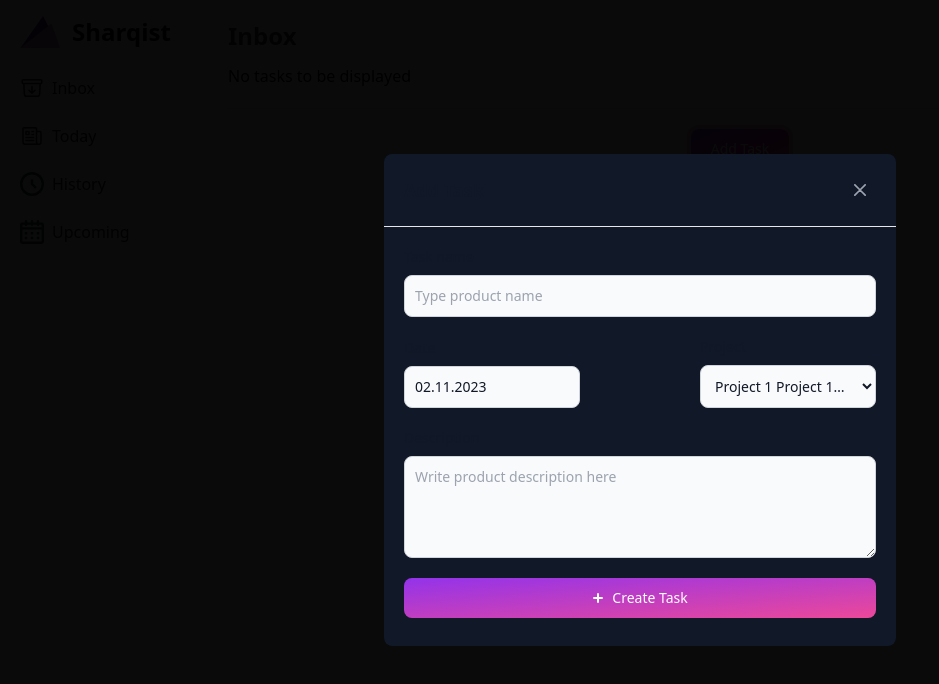
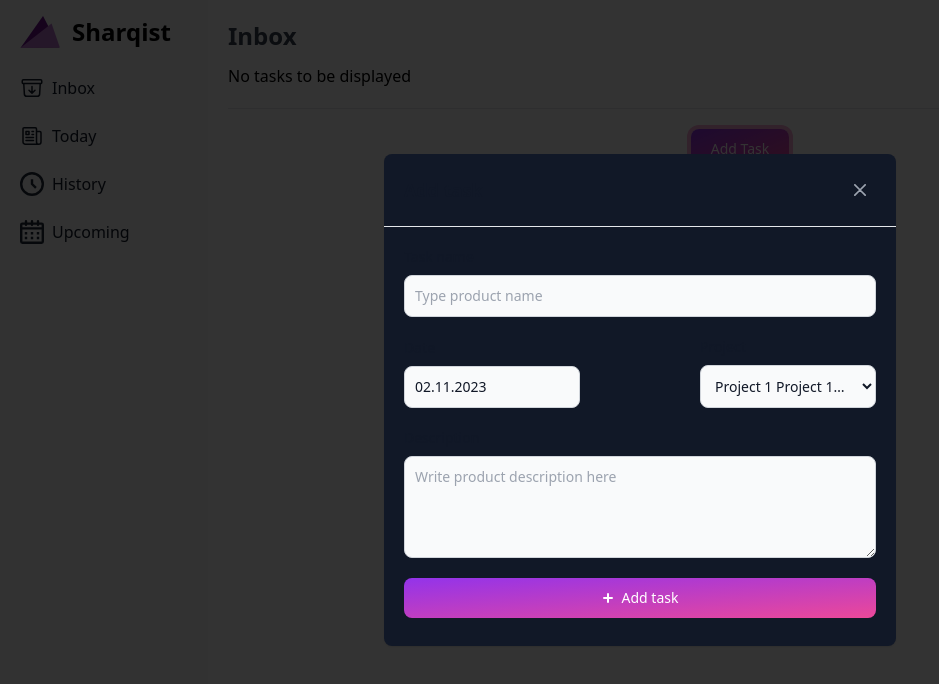
Before and after one commit to Sharqiewicz/Sharqist, a React (Vite) app: page / in a window 1280 px wide. Both pictures are taken after a click on the button "Add Task". Shown: the top 684 px of the page, without its empty margins (0-939 px from the left). Built offline with nearby package versions, Linux system fonts and the light colour scheme.

Commit message:
implement texts parameter for TaskModal

```diff
--- a/src/components/Form/TaskForm.tsx
+++ b/src/components/Form/TaskForm.tsx
@@ -27,6 +27,7 @@ type TaskFormProps = {
   handleSubmit: FormEventHandler<HTMLFormElement>
   setDate: (date: Date) => void
   date: Date
+  buttonText: string
 }
 
 export const TaskForm: React.FC<TaskFormProps> = ({
@@ -35,6 +36,7 @@ export const TaskForm: React.FC<TaskFormProps> = ({
   handleSubmit,
   date,
   setDate,
+  buttonText,
 }) => (
   <form className='p-4 md:p-5' onSubmit={handleSubmit}>
     <TextInput handleChange={handleChange} initialValue={initialValues.name} />
@@ -46,6 +48,6 @@ export const TaskForm: React.FC<TaskFormProps> = ({
       handleChange={handleChange}
       initialValue={initialValues.description}
     />
-    <ButtonPrimary {...{ text: 'Create Task', svg: <ButtonSVG /> }} />
+    <ButtonPrimary {...{ text: buttonText, svg: <ButtonSVG /> }} />
   </form>
 )
--- a/src/modals/AddTaskModal/AddTaskModal.tsx
+++ b/src/modals/AddTaskModal/AddTaskModal.tsx
@@ -33,6 +33,10 @@ export const AddTaskModal: React.FC<{
       handleTaskFormChange={handleTaskFormChange}
       taskFormData={taskFormData}
       taskDate={taskDate}
+      texts={{
+        title: 'Add task',
+        button: 'Add task',
+      }}
     />,
     document.getElementById('root') || document.body,
   )
--- a/src/modals/EditTaskModal/EditTaskModal.tsx
+++ b/src/modals/EditTaskModal/EditTaskModal.tsx
@@ -33,6 +33,10 @@ export const EditTaskModal: React.FC<{
       handleTaskFormChange={handleTaskFormChange}
       taskFormData={taskFormData}
       taskDate={taskDate}
+      texts={{
+        title: 'Edit task',
+        button: 'Edit',
+      }}
     />,
     document.getElementById('root') || document.body,
   )
--- a/src/modals/ModalsManager.tsx
+++ b/src/modals/ModalsManager.tsx
@@ -13,8 +13,8 @@ const ModalsManager: React.FC = () => {
         isOpen={modals[MODALS.ADD_TASK_MODAL]}
       />
       <EditTaskModal
-        closeModal={() => closeModal(MODALS.ADD_TASK_MODAL)}
-        isOpen={modals[MODALS.ADD_TASK_MODAL]}
+        closeModal={() => closeModal(MODALS.EDIT_TASK_MODAL)}
+        isOpen={modals[MODALS.EDIT_TASK_MODAL]}
       />
     </>
   )
--- a/src/modals/TaskModal/TaskModal.tsx
+++ b/src/modals/TaskModal/TaskModal.tsx
@@ -15,6 +15,10 @@ interface TaskModalProps {
   taskFormData: INewTask
   setNewTaskDate: (date: Date) => void
   handleTaskFormChange: (event: ChangeEvent) => void
+  texts: {
+    title: string
+    button: string
+  }
 }
 
 export const TaskModal = ({
@@ -25,6 +29,7 @@ export const TaskModal = ({
   setNewTaskDate,
   handleTaskFormChange,
   taskFormData,
+  texts,
 }: TaskModalProps) => (
   <section
     id='crud-modal'
@@ -35,7 +40,7 @@ export const TaskModal = ({
     <div className='fixed top-0 bottom-0 left-0 right-0 bg-black opacity-80'></div>
     <div className='relative w-full max-w-md max-h-full p-4'>
       <div className='fixed w-2/5 bg-gray-900 rounded-lg shadow min-w-min z-60 top-1/2 left-1/2 -translate-y-2/4 -translate-x-2/4'>
-        <ModalHeader closeModal={closeModal} />
+        <ModalHeader closeModal={closeModal} text={texts.title} />
         <TaskForm
           initialValues={taskFormData}
           handleChange={
@@ -44,6 +49,7 @@ export const TaskModal = ({
           handleSubmit={onSubmit}
           date={taskDate}
           setDate={setNewTaskDate}
+          buttonText={texts.button}
         />
       </div>
     </div>
--- a/src/modals/components/ModalHeader/ModalHeader.tsx
+++ b/src/modals/components/ModalHeader/ModalHeader.tsx
@@ -1,7 +1,13 @@
-export const ModalHeader = ({ closeModal }: { closeModal: () => void }) => (
+export const ModalHeader = ({
+  closeModal,
+  text,
+}: {
+  closeModal: () => void
+  text: string
+}) => (
   <div className='flex items-center justify-between p-4 border-b rounded-t md:p-5 dark:border-gray-600'>
     <h3 className='text-lg font-semibold text-gray-900 dark:text-white'>
-      Add Task
+      {text}
     </h3>
     <button
       type='button'
```
